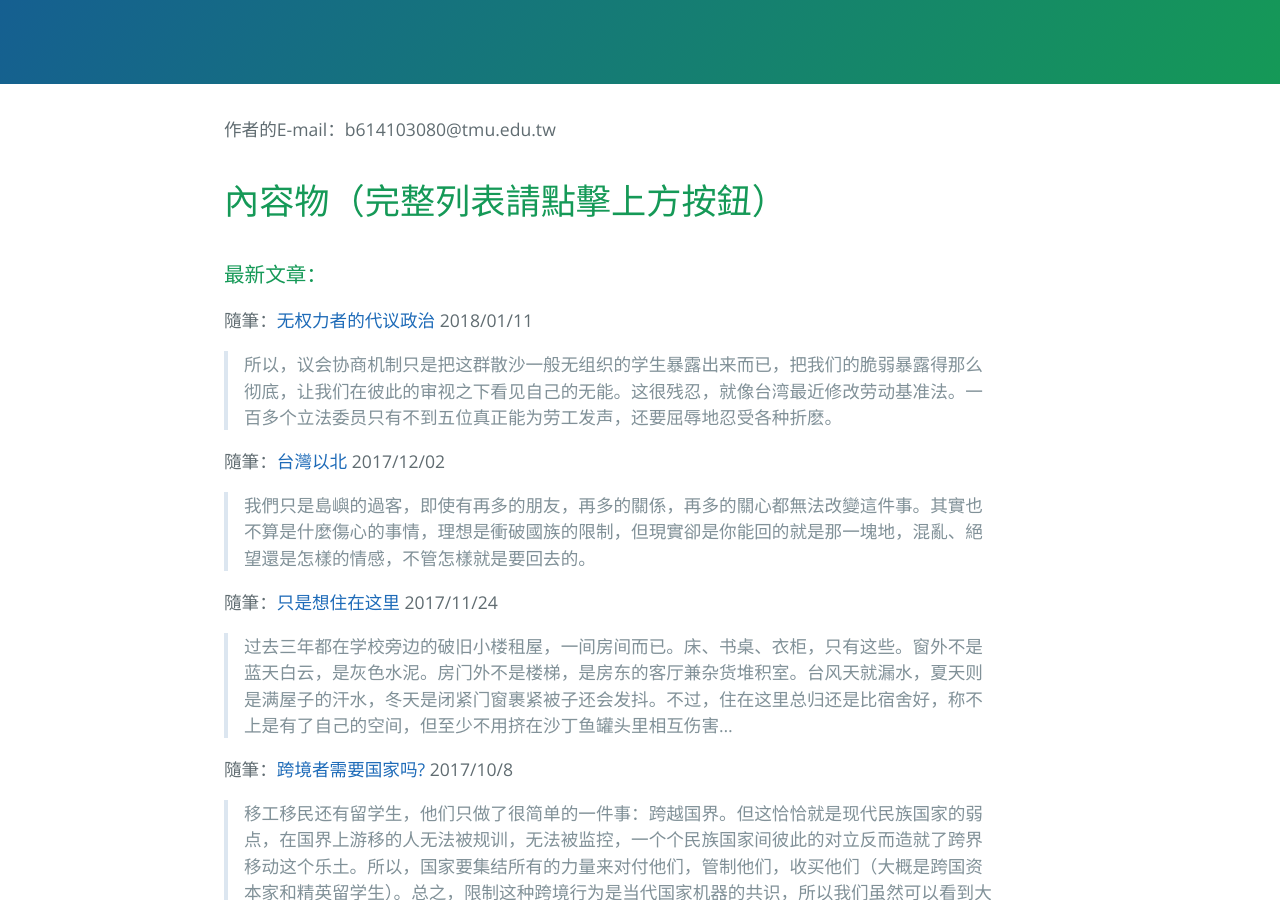
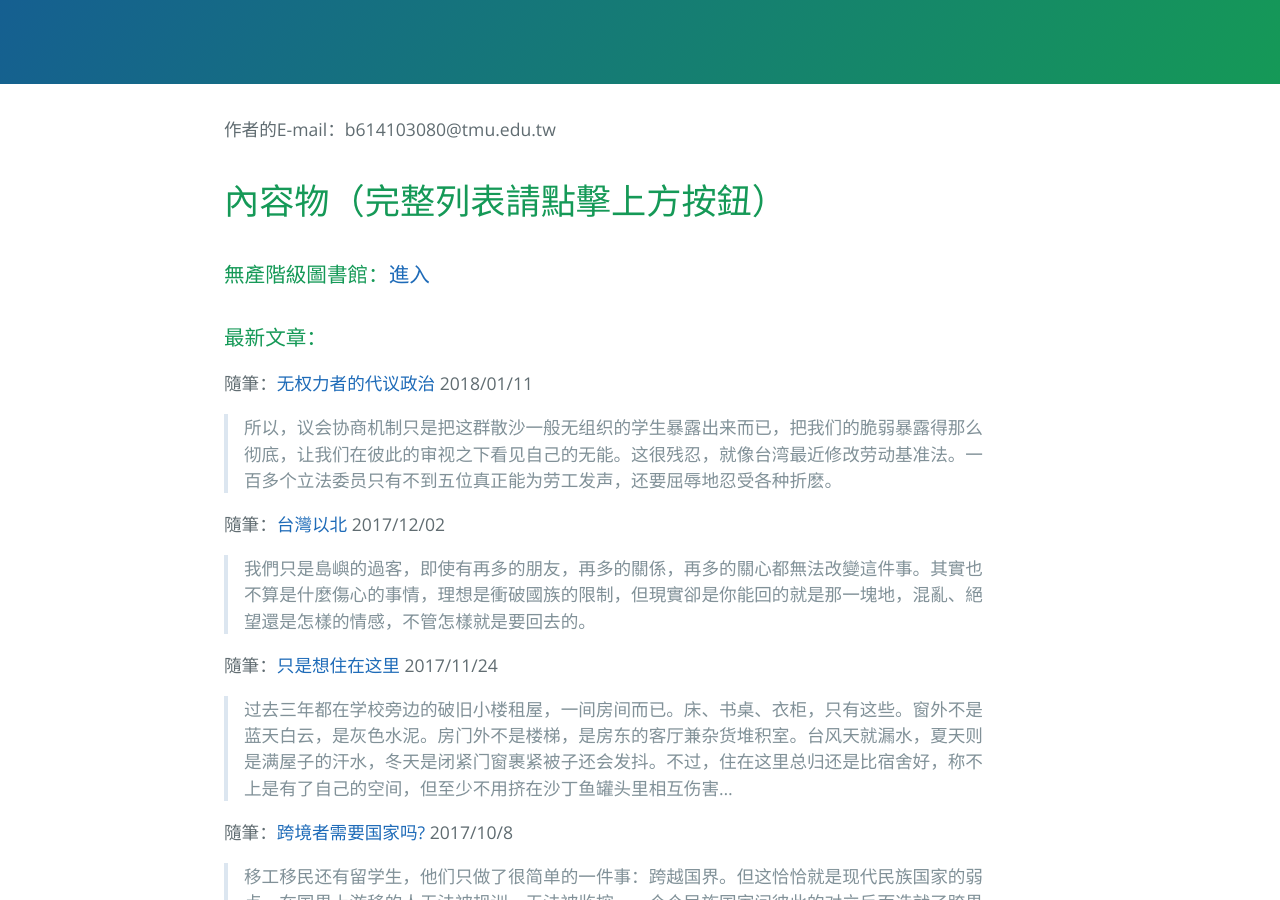
Before and after one commit to p-library/b614103080, a Jekyll site: the page built from index.md, in a window 1280 px wide and 900 px high, scrolled down 329 px. Built offline with Jekyll 4.4.1, drawn with Linux system fonts in a browser that asks for light colours.

Commit message:
加入圖書館連結

```diff
--- a/index.md
+++ b/index.md
@@ -4,6 +4,8 @@ layout: default
 作者的E-mail：b614103080@tmu.edu.tw
 
 # 內容物（完整列表請點擊上方按鈕）
+
+### 無產階級圖書館：[進入](b14103080.github.io/proletariat_library/)
 
 ### 最新文章：
 
```
